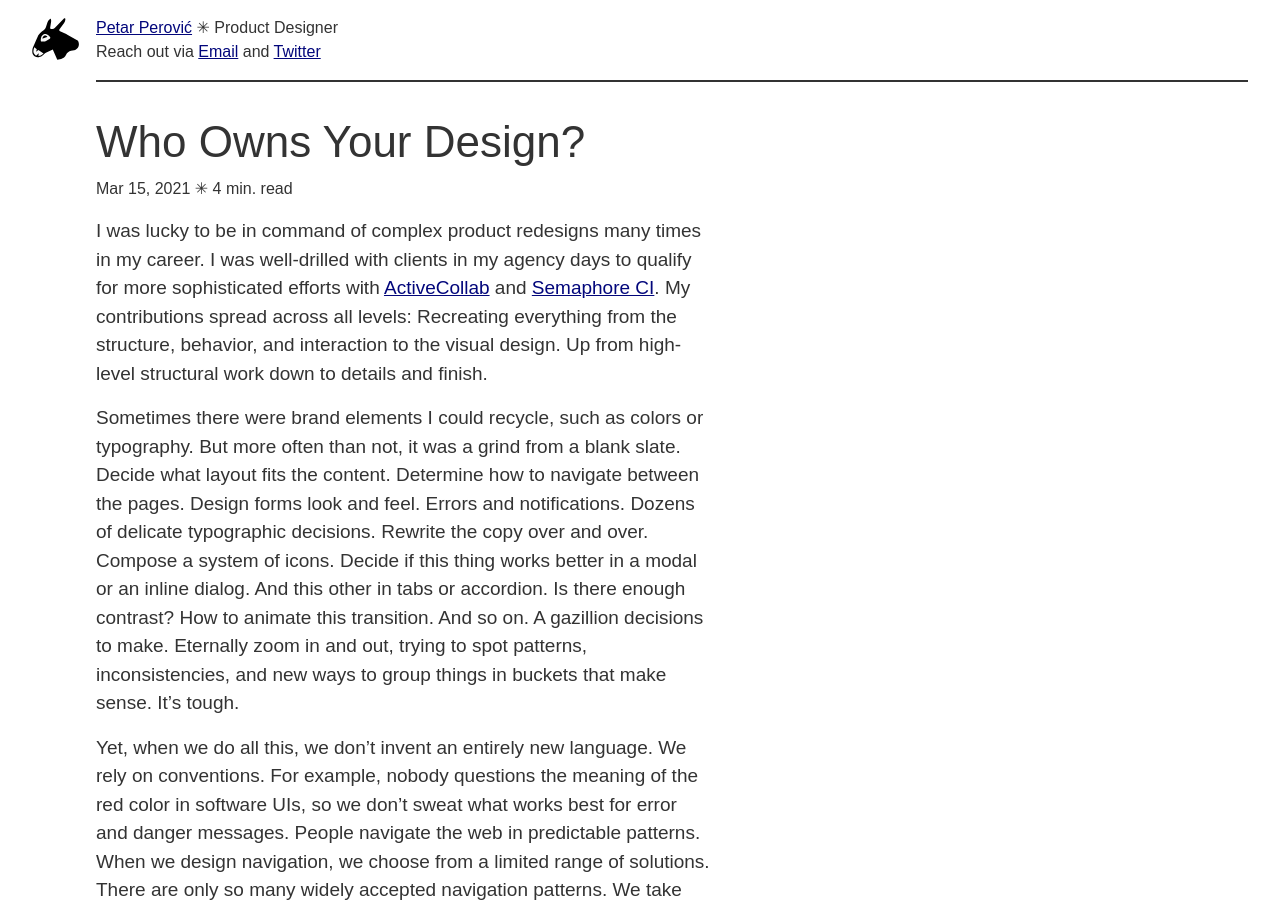
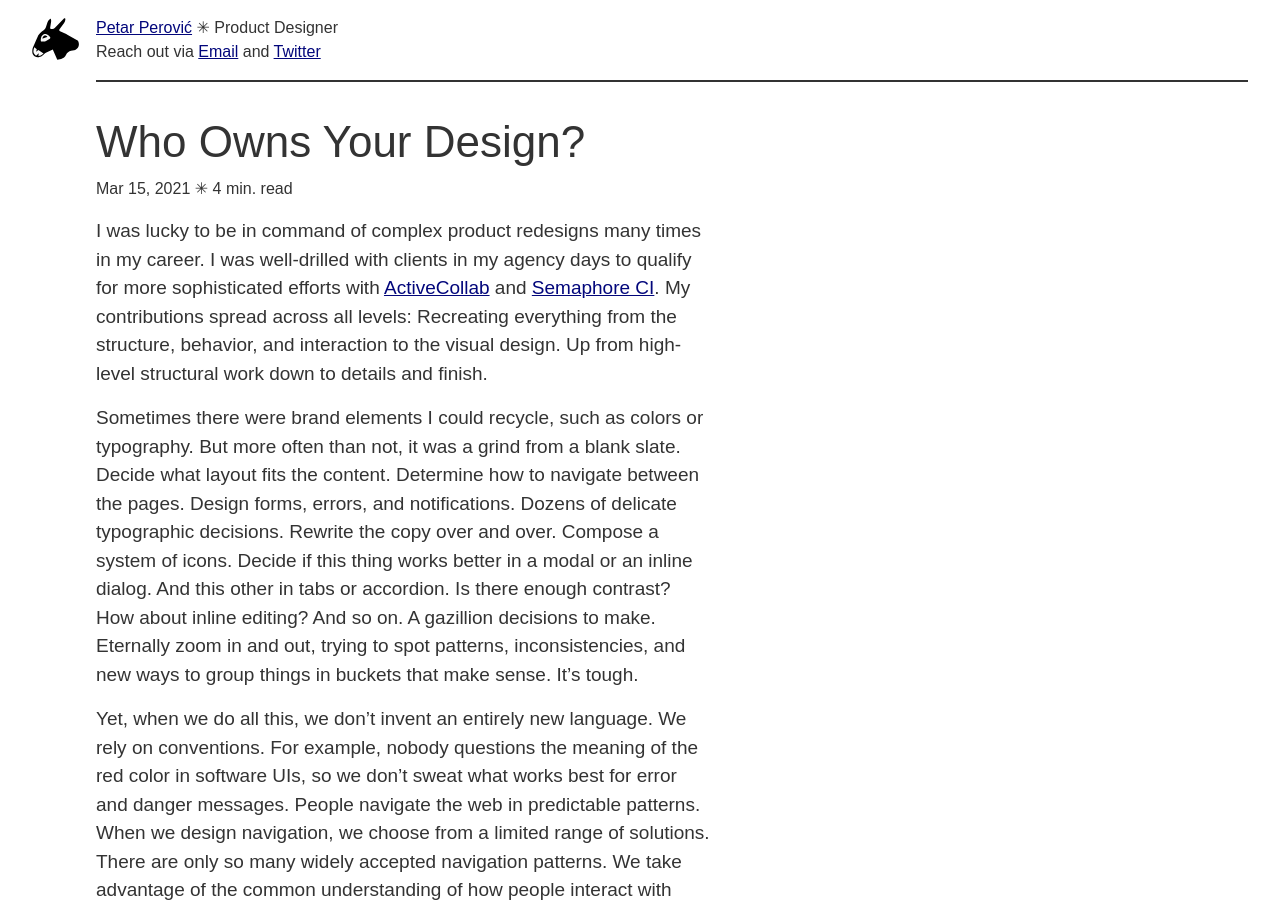
Before and after one commit to ropsii/ropsii.github.io, a Jekyll site: the page built from _posts/2021-03-10-work-ownership.markdown, in a window 1280 px wide and 900 px high. Built offline with Jekyll 4.4.1, drawn with Linux system fonts in a browser that asks for light colours; some web fonts are replaced.

Commit message:
work ownership update

```diff
--- a/_posts/2021-03-10-work-ownership.markdown
+++ b/_posts/2021-03-10-work-ownership.markdown
@@ -10,7 +10,7 @@ image: /assets/cover-work-ownership.png
 
 I was lucky to be in command of complex product redesigns many times in my career. I was well-drilled with clients in my agency days to qualify for more sophisticated efforts with [ActiveCollab](https://activecollab.com/) and [Semaphore CI](https://semaphoreci.com/). My contributions spread across all levels: Recreating everything from the structure, behavior, and interaction to the visual design. Up from high-level structural work down to details and finish.
 
-Sometimes there were brand elements I could recycle, such as colors or typography. But more often than not, it was a grind from a blank slate. Decide what layout fits the content. Determine how to navigate between the pages. Design forms look and feel. Errors and notifications. Dozens of delicate typographic decisions. Rewrite the copy over and over. Compose a system of icons. Decide if this thing works better in a modal or an inline dialog. And this other in tabs or accordion. Is there enough contrast? How to animate this transition. And so on. A gazillion decisions to make. Eternally zoom in and out, trying to spot patterns, inconsistencies, and new ways to group things in buckets that make sense. It’s tough.
+Sometimes there were brand elements I could recycle, such as colors or typography. But more often than not, it was a grind from a blank slate. Decide what layout fits the content. Determine how to navigate between the pages. Design forms, errors, and notifications. Dozens of delicate typographic decisions. Rewrite the copy over and over. Compose a system of icons. Decide if this thing works better in a modal or an inline dialog. And this other in tabs or accordion. Is there enough contrast? How about inline editing? And so on. A gazillion decisions to make. Eternally zoom in and out, trying to spot patterns, inconsistencies, and new ways to group things in buckets that make sense. It’s tough.
 
 Yet, when we do all this, we don’t invent an entirely new language. We rely on conventions. For example, nobody questions the meaning of the red color in software UIs, so we don’t sweat what works best for error and danger messages. People navigate the web in predictable patterns. When we design navigation, we choose from a limited range of solutions. There are only so many widely accepted navigation patterns. We take advantage of the common understanding of how people interact with computers. Most of these concepts come _preinstalled_ in our consciousness, and we harness them almost mechanically. None of the building blocks is our original contribution. Only how we combine them has the potential for authenticity.
 
```
